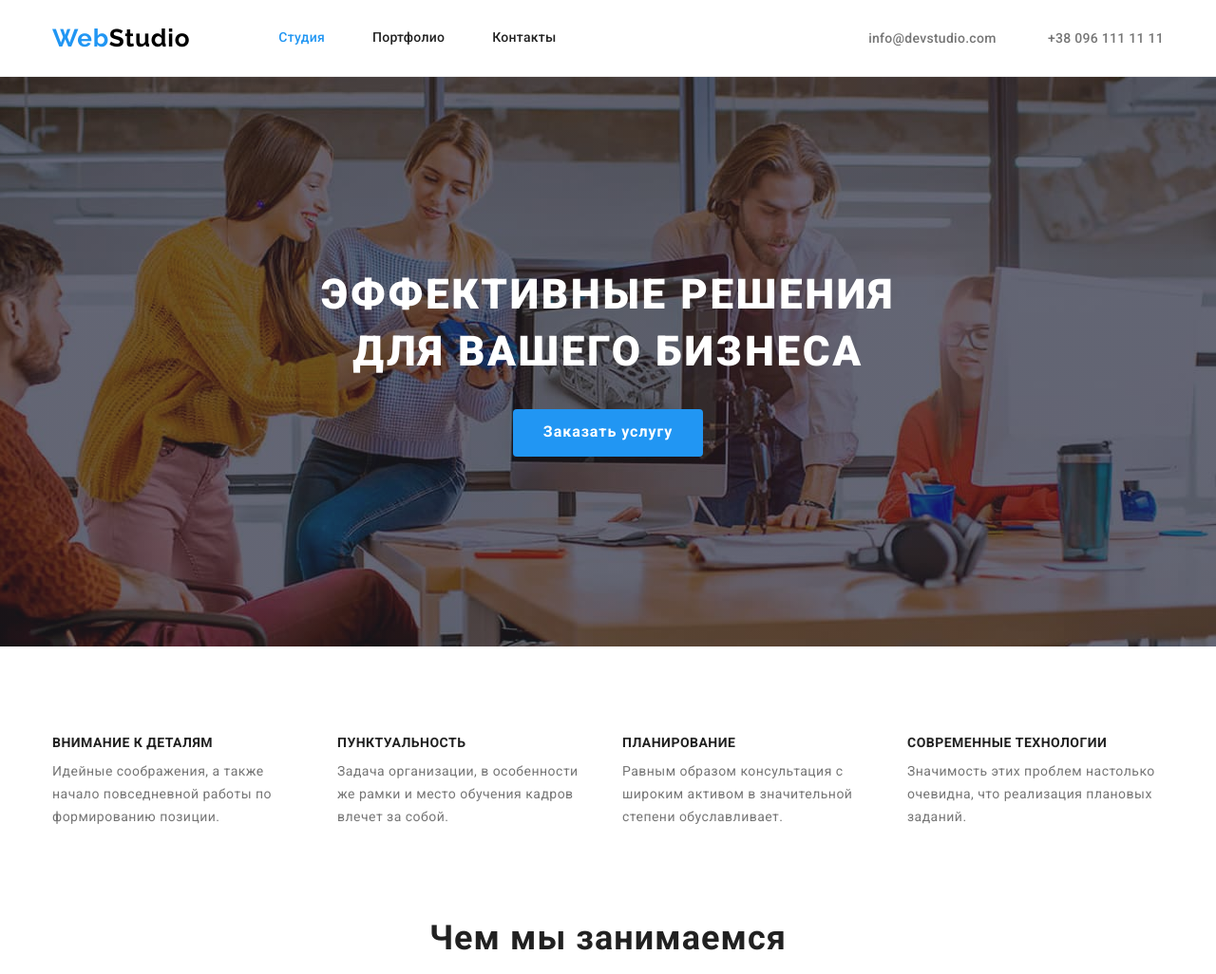
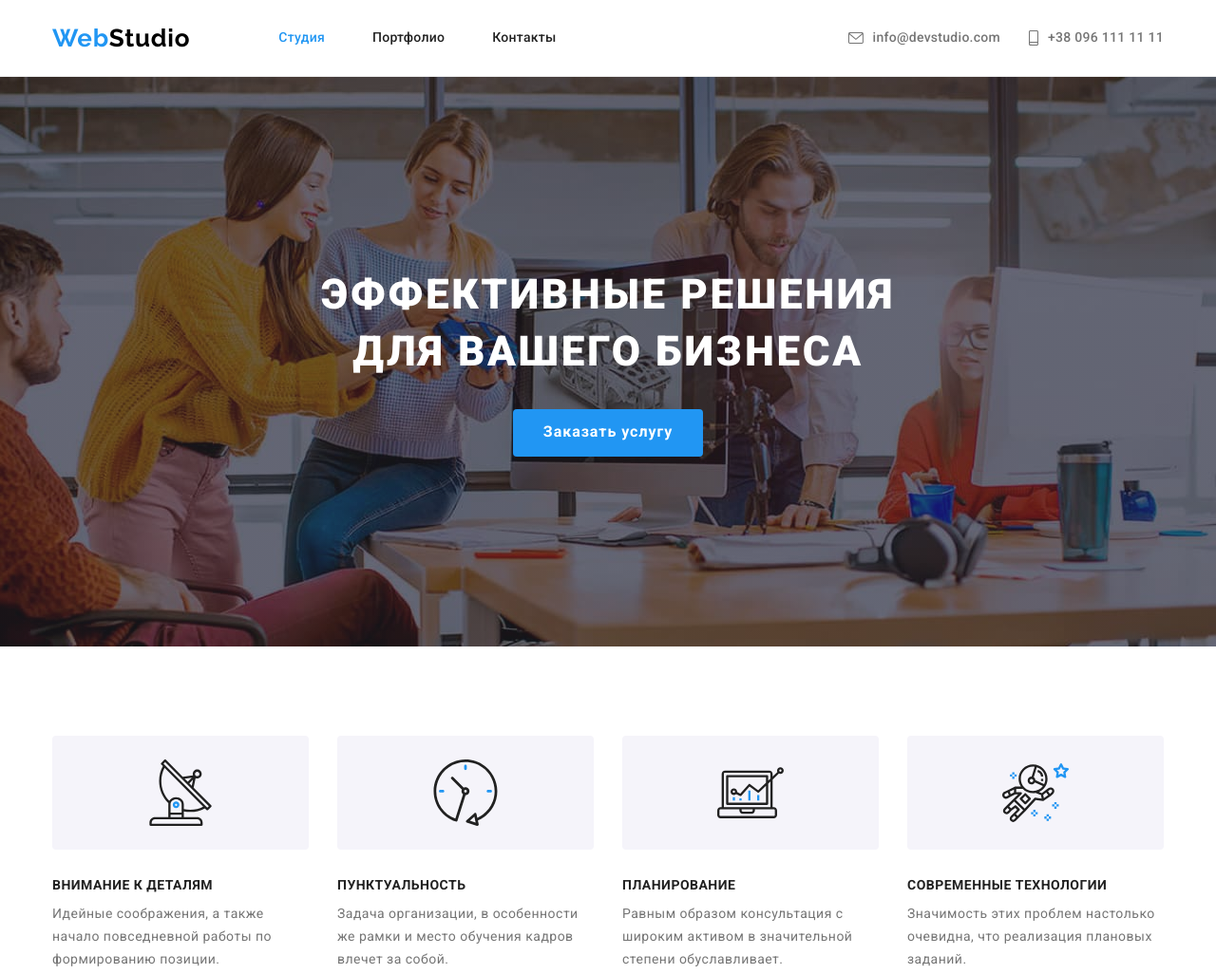
Before and after one commit to Irka-Bodnariuk/goit-markup-hw-04, a plain HTML site: page index.html in a window 1280 px wide. Shown: the top 1026 px of the page at 95% size. Drawn offline with nearby package versions, Linux system fonts and the light colour scheme.

Commit message:
header icon

```diff
--- a/css/styles.css
+++ b/css/styles.css
@@ -136,7 +136,7 @@ p {
   color: var(--accent-color);
 }
 
-.header-contact {
+.header-contact-list {
   margin-left: auto;
 }
 
@@ -147,9 +147,11 @@ p {
   font-size: 14px;
   line-height: 1.14;
   letter-spacing: 0.02em;
+  display: flex;
+  align-items: center;
 }
 .header-tel {
-  margin-left: 50px;
+  margin-left: var(--tipical-margin);
 }
 
 .header-mail:hover,
@@ -158,7 +160,15 @@ p {
 .header-tel:focus {
   color: var(--accent-color);
 }
-
+.header-contact-icon {
+  margin-right: 10px;
+  fill: currentColor;
+}
+/* .header-mail::before {
+  content: '';
+  width: 16px;
+  height: 12px;
+} */
 /* ----------------------------HERO----------------------------- */
 .hero {
   padding-top: 200px;
@@ -225,7 +235,16 @@ p {
   flex-basis: calc(100% / 4 - var(--tipical-margin));
   margin-left: var(--tipical-margin);
 }
-
+.studio-thumb {
+  display: flex;
+  width: 270px;
+  height: 120px;
+  background-color: var(--button-portfolio-color);
+  justify-content: center;
+  align-items: center;
+  border-radius: 4px;
+  margin-bottom: var(--tipical-margin);
+}
 .section-studio-subtitle {
   color: var(--title-color);
   font-weight: 700;
@@ -338,16 +357,7 @@ p {
 .section-clients {
   background-color: var(--white-color);
 }
-/* .section-clients-list {
-  display: flex;
-  margin-left: calc(-1 * var(--tipical-margin));
-  margin-top: 50px;
-}
-.section-clients-item {
-  flex-basis: calc(100% / 6 - var(--tipical-margin));
-  margin-left: var(--tipical-margin);
-  padding: 16px 32px;
-} */
+
 .section-clients-list {
   display: flex;
   justify-content: center;
@@ -361,32 +371,25 @@ p {
 }
 .section-clients-item:first-child {
   margin-left: 0;
-  border: 1px solid #afb1b8;
-  border-radius: 4px;
 }
 .section-clients-link {
   display: flex;
   width: 100%;
   height: 100%;
-
   align-items: center;
   justify-content: center;
+  border: 1px solid var(--fill-icon);
+  border-radius: 4px;
+  color: var(--fill-icon);
+  fill: currentColor;
 }
-.section-clients-icon {
-  fill: var(--fill-icon);
-}
-/* .section-clients-icon:hover,
-.section-clients-icon:focus {
-  fill: var(--accent-color);
-} */
-.section-clients-link:hover .section-clients-icon,
-.section-clients-link:focus .section-clients-icon {
+
+.section-clients-link:hover,
+.section-clients-link:focus {
+  border-color: var(--accent-color);
   fill: var(--accent-color);
 }
-/* .join-soc-link:hover .join-soc-icon,
-.join-soc-link:focus .join-soc-icon {
-  fill: var(--white-color);
-} */
+
 /* ----------------------------CONTACTS----------------------------- */
 .footer {
   background-color: var(--background-color);
--- a/index.html
+++ b/index.html
@@ -40,11 +40,27 @@
             </li>
           </ul>
         </nav>
+        <!-- <div class="header-contact"> -->
+        <ul class="header-contact-list list header-box">
+          <li class="header-contact-item">
+            <a href="mailto:info@devstudio.com" class="header-mail link">
+              <svg class="header-contact-icon" width="16" height="12">
+                <use href="./images/icons.svg#icon-envelope"></use>
+              </svg>
+              info@devstudio.com</a
+            >
+          </li>
 
-        <div class="header-contact">
-          <a href="mailto:info@devstudio.com" class="header-mail link">info@devstudio.com</a>
-          <a href="tel:+380961111111" class="header-tel link">+38 096 111 11 11</a>
-        </div>
+          <li class="header-contact-item">
+            <a href="tel:+380961111111" class="header-tel link">
+              <svg class="header-contact-icon" width="10" height="16">
+                <use href="./images/icons.svg#icon-smartphone"></use>
+              </svg>
+              +38 096 111 11 11</a
+            >
+          </li>
+        </ul>
+        <!-- </div> -->
       </div>
     </header>
     <!-- Main -->
@@ -65,6 +81,11 @@
           <h2 class="section-studio-title title visually-hidden">Особенности компании</h2>
           <ul class="section-studio-list list">
             <li class="section-studio-item">
+              <div class="studio-thumb">
+                <svg class="studio-icon" width="70" height="70">
+                  <use href="./images/icons.svg#icon-antenna"></use>
+                </svg>
+              </div>
               <h3 class="section-studio-subtitle">Внимание к деталям</h3>
               <p class="section-studio-text">
                 Идейные соображения, а также начало повседневной работы по формированию позиции.
@@ -72,6 +93,11 @@
             </li>
 
             <li class="section-studio-item">
+              <div class="studio-thumb">
+                <svg class="studio-icon" width="70" height="70">
+                  <use href="./images/icons.svg#icon-clock"></use>
+                </svg>
+              </div>
               <h3 class="section-studio-subtitle">Пунктуальность</h3>
               <p class="section-studio-text">
                 Задача организации, в особенности же рамки и место обучения кадров влечет за собой.
@@ -79,6 +105,11 @@
             </li>
 
             <li class="section-studio-item">
+              <div class="studio-thumb">
+                <svg class="studio-icon" width="70" height="70">
+                  <use href="./images/icons.svg#icon-diagram"></use>
+                </svg>
+              </div>
               <h3 class="section-studio-subtitle">Планирование</h3>
               <p class="section-studio-text">
                 Равным образом консультация с широким активом в значительной степени обуславливает.
@@ -86,6 +117,11 @@
             </li>
 
             <li class="section-studio-item">
+              <div class="studio-thumb">
+                <svg class="studio-icon" width="70" height="70">
+                  <use href="./images/icons.svg#icon-astronaut"></use>
+                </svg>
+              </div>
               <h3 class="section-studio-subtitle">Современные технологии</h3>
               <p class="section-studio-text">
                 Значимость этих проблем настолько очевидна, что реализация плановых заданий.
```
Also changed, not shown: portfolio.html (+56 -4 lines).
